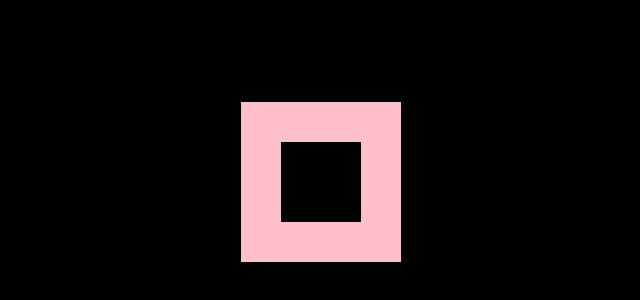
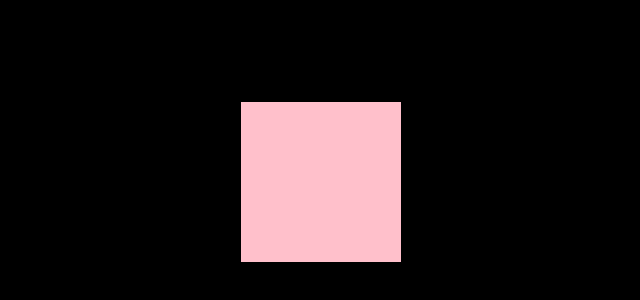
Before and after one commit to Fakhrialfi9/saniea, a plain HTML site: page index.html in a window 1280 px wide. Shown: the part 218-518 px from the top of the page, without its empty margins (319-959 px from the left). Drawn offline with Linux system fonts and the light colour scheme.

Commit message:
Update index.html
Signed-off-by: Fakhrialfi9 <Fakhrialfi9@gmail.com>

```diff
--- a/index.html
+++ b/index.html
@@ -36,7 +36,7 @@
         position: absolute;
         width: 5rem;
         height: 5rem;
-        background-color: black;
+        background-color: purpel;
         margin: 0 auto;
         padding: 0;
       }
```
